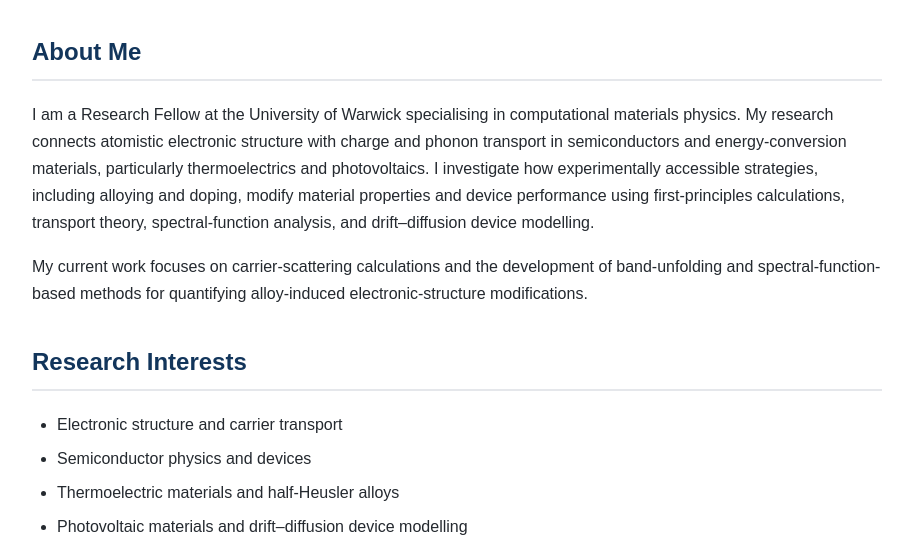
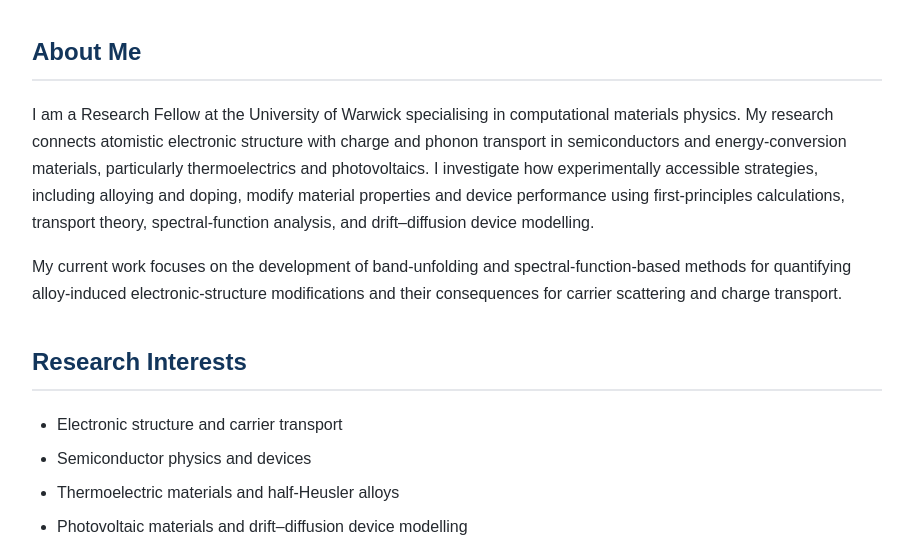
Before and after one commit to KukretiS/KukretiS.github.io, a plain HTML site: page index.html in a window 1280 px wide. Shown: the part 224-768 px from the top of the page, without its empty margins (183-1096 px from the left). Drawn offline with Linux system fonts and the light colour scheme.

Commit message:
Refactor paragraph on current work focus

```diff
--- a/index.html
+++ b/index.html
@@ -155,9 +155,10 @@
       </p>
 
       <p>
-        My current work focuses on carrier-scattering calculations and the
-        development of band-unfolding and spectral-function-based methods
-        for quantifying alloy-induced electronic-structure modifications.
+      My current work focuses on the development of band-unfolding and
+      spectral-function-based methods for quantifying alloy-induced
+      electronic-structure modifications and their consequences for
+      carrier scattering and charge transport.
       </p>
     </section>
 
```
